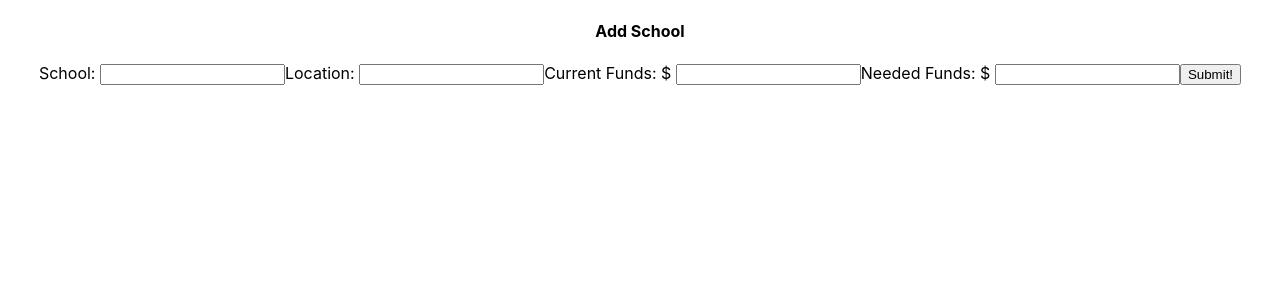
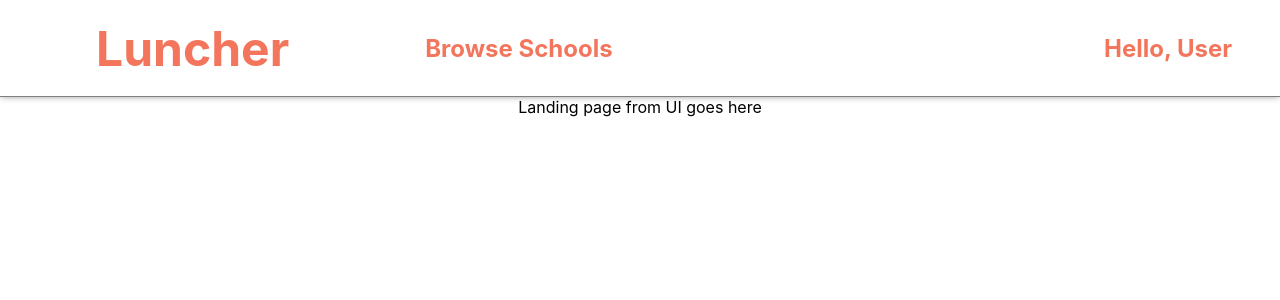
Before and after one commit to luncherbw0719/frontend, a React (Create React App) app: page / in a window 1280 px wide. Shown: the top 300 px of the page. Built offline with nearby package versions, Linux system fonts and the light colour scheme.

Commit message:
added navbar

```diff
--- a/package.json
+++ b/package.json
@@ -4,6 +4,7 @@
   "private": true,
   "dependencies": {
     "axios": "^0.19.0",
+    "node-sass": "^4.12.0",
     "react": "^16.8.6",
     "react-dom": "^16.8.6",
     "react-redux": "^7.1.0",
--- a/src/App.js
+++ b/src/App.js
@@ -7,8 +7,12 @@ import { setToken } from './actions';
 
 import { connect } from 'react-redux';
 
+import Navbar from './components/Navbar';
+import Landing from './components/Landing';
 import SchoolCard from "./components/SchoolCard";
 import SchoolPageApp from './SchoolPageApp';
+
+import { Route } from 'react-router-dom';
 
 function App(props) {
   const [authToken, setAuthToken] = useToken();
@@ -21,7 +25,10 @@ function App(props) {
 
   return (
     <div className="App">
-      <SchoolPageApp/>
+      <Navbar />
+      <Route exact path='/' render={props => <Landing {...props} />} />
+      <Route path='/schools' render={props => <SchoolPageApp {...props} />} />
+      {/* Add more routes above this comment as necessary */}
     </div>
   );
 }
--- /dev/null
+++ b/src/components/Landing.js
@@ -0,0 +1,11 @@
+import React from 'react';
+
+const Landing = props => {
+  return (
+    <div>
+      Landing page from UI goes here
+    </div>
+  );
+};
+
+export default Landing;
--- /dev/null
+++ b/src/components/Navbar.js
@@ -0,0 +1,23 @@
+import React from 'react';
+
+import { Link, NavLink } from 'react-router-dom';
+
+import './styles/Navbar.scss';
+
+const Navbar = props => {
+  return (
+    <div className='navbar'>
+      <div className='left'>
+        {/* Logo should go here */}
+        <Link className='header' exact to='/'><h1 className='header'>Luncher</h1></Link>
+        <NavLink exact to='/schools' className='navbar-btn' activeClassName='active'>Browse Schools</NavLink>
+      {/* Conditional NavLink will go here, depending on whether account type is donor or school */}
+      </div>
+      <div className='right'>
+        <div className='user'>Hello, User</div>
+      </div>
+    </div>
+  );
+};
+
+export default Navbar;
--- /dev/null
+++ b/src/components/styles/Navbar.scss
@@ -0,0 +1,53 @@
+.navbar {
+  top: 0;
+  border-bottom: 1px solid gray;
+  box-shadow: 0 0 7px -1px gray;
+  display: flex;
+  justify-content: space-between;
+  align-items: center;
+  height: 96px;
+  user-select: none;
+
+  color: #F2755C;
+  font-weight: bold;
+  font-size: 24px;
+
+  .left {
+    display: flex;
+    align-items: center;
+
+    .header {
+      margin: 24px;
+      margin: 0 48px;
+      color: #F2755C;
+      cursor: pointer;
+      text-decoration: none;
+    }
+  }
+
+  .navbar-btn {
+    text-decoration: none;
+    height: 48px;
+    display: flex;
+    padding: 24px;
+    align-items: center;
+    margin: 0 16px;
+    color: #F2755C;
+
+    transition: background-color 0.2s, color 0.2s;
+  }
+
+  .navbar-btn:hover {
+    background-color: rgba(242, 117, 92, 0.363);
+    color: rgb(170, 79, 60);
+  }
+
+  .navbar-btn.active {
+    background-color: rgb(255, 136, 112);
+    color: white;
+  }
+
+  .user {
+    margin-right: 48px;
+  }
+}
```
Also changed, not shown: 1 other file (tests, documents, lock files or other folders).
